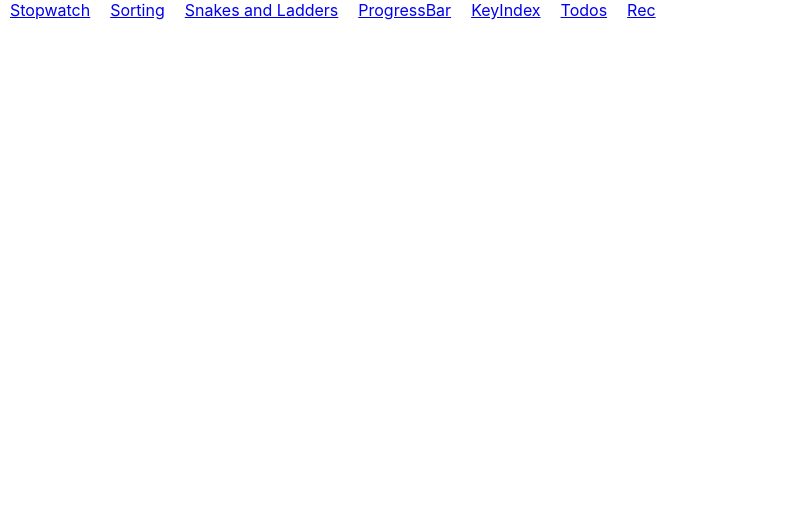
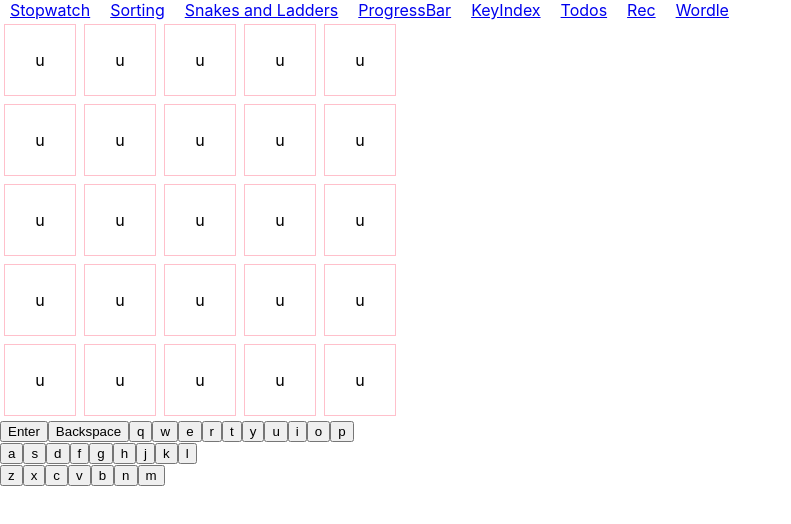
Before and after one commit to namratasaun/sorting, a React (Create React App) app: page /wordle in a window 1280 px wide. Shown: the top 524 px of the page, without its empty margins (0-791 px from the left). Built offline with nearby package versions, Linux system fonts and the light colour scheme.

Commit message:
added basic wordle

```diff
--- a/src/App.js
+++ b/src/App.js
@@ -8,6 +8,7 @@ import ProgressBar from './pages/ProgressBar';
 import KeyIndex from './pages/keyIndex';
 import Todos from './pages/todos';
 import RecursiveMenu from './pages/recursive';
+import Wordle from './games/wordle';
 
 const data = [
   {
@@ -52,6 +53,7 @@ function App() {
       <Link to='/keyIndex'>KeyIndex</Link>
       <Link to='/todos'>Todos</Link>
       <Link to='/rec'>Rec</Link>
+      <Link to='/wordle'>Wordle</Link>
       <Routes>
         <Route path='/stopwatch' element={<Stopwatch />} />
         <Route path='/sorting' element={<Sorting />} />
@@ -60,6 +62,7 @@ function App() {
         <Route path='/keyIndex' element={<KeyIndex />} />
         <Route path='/todos' element={<Todos />} />
         <Route path='/rec' element={<RecursiveMenu data={data} />} />
+        <Route path='/wordle' element={<Wordle />} />
       </Routes>
     </Fragment>
   );
--- /dev/null
+++ b/src/games/wordle/grid.js
@@ -0,0 +1,23 @@
+import styles from './grid.module.css';
+
+const MAX_LENGTH = 5;
+
+const Grid = ({ data }) => {
+  return (
+    <div>
+      {Array(MAX_LENGTH)
+        .fill(0)
+        .map((outer, outerInd) => (
+          <div className={styles.row}>
+            {Array(MAX_LENGTH)
+              .fill(0)
+              .map((inner, innerInd) => (
+                <div className={styles.gridBox}>{data[outerInd]?.[innerInd] || 'u'}</div>
+              ))}
+          </div>
+        ))}
+    </div>
+  );
+};
+
+export default Grid;
--- /dev/null
+++ b/src/games/wordle/grid.module.css
@@ -0,0 +1,13 @@
+.row {
+  display: flex;
+}
+
+.gridBox {
+  width: 70px;
+  height: 70px;
+  display: flex;
+  justify-content: center;
+  align-items: center;
+  border: 1px solid pink;
+  margin: 4px;
+}
--- /dev/null
+++ b/src/games/wordle/index.js
@@ -0,0 +1,55 @@
+import { useEffect, useState } from 'react';
+import Grid from './grid';
+import styles from './index.module.css';
+import Keyboard from './keyboard';
+import { wordList } from './wordlist';
+
+const MAX_LENGTH = 5;
+
+const Wordle = () => {
+  const [guess, setGuess] = useState(0);
+  const [error, setError] = useState('');
+  const [data, setData] = useState([]);
+
+  useEffect(() => {
+    console.log('errors', error);
+  }, [error]);
+
+  const keyPressed = (key) => {
+    let tempData = JSON.parse(JSON.stringify(data));
+
+    if (key === 'Backspace') {
+      console.log(tempData);
+      tempData[guess]?.splice(-1);
+      console.log(tempData);
+      return setData([...tempData]);
+    }
+    if (key === 'Enter') {
+      console.log(tempData[guess]);
+      if (tempData[guess].length < 5) {
+        return setError('Not enough letters');
+      }
+      if (wordList.indexOf(tempData[guess].join('')) === -1) {
+        return setError('Not in word list');
+      }
+      return setGuess((prevState) => prevState + 1);
+    }
+    if (tempData[guess]?.length >= 5) {
+      console.log('now returning');
+      return;
+    }
+    tempData[guess] = tempData[guess] ? [...tempData[guess], key] : [key];
+    console.log('guess', guess);
+    console.log(tempData);
+    setData(tempData);
+  };
+
+  return (
+    <div>
+      <Grid data={data} />
+      <Keyboard keyPressHandler={keyPressed} />
+    </div>
+  );
+};
+
+export default Wordle;
--- /dev/null
+++ b/src/games/wordle/keyboard.js
@@ -0,0 +1,48 @@
+const Keyboard = ({ keyPressHandler }) => {
+  const keyHandler = (ev) => {
+    console.log(ev.target.textContent);
+    keyPressHandler(ev.target.textContent);
+  };
+  return (
+    <div>
+      <div>
+        <button onClick={keyHandler}>Enter</button>
+        <button onClick={keyHandler}>Backspace</button>
+        <button onClick={keyHandler}>q</button>
+        <button onClick={keyHandler}>w</button>
+        <button onClick={keyHandler}>e</button>
+        <button onClick={keyHandler}>r</button>
+        <button onClick={keyHandler}>t</button>
+        <button onClick={keyHandler}>y</button>
+        <button onClick={keyHandler}>u</button>
+        <button onClick={keyHandler}>i</button>
+        <button onClick={keyHandler}>o</button>
+        <button onClick={keyHandler}>p</button>
+      </div>
+
+      <div>
+        <button onClick={keyHandler}>a</button>
+        <button onClick={keyHandler}>s</button>
+        <button onClick={keyHandler}>d</button>
+        <button onClick={keyHandler}>f</button>
+        <button onClick={keyHandler}>g</button>
+        <button onClick={keyHandler}>h</button>
+        <button onClick={keyHandler}>j</button>
+        <button onClick={keyHandler}>k</button>
+        <button onClick={keyHandler}>l</button>
+      </div>
+
+      <div>
+        <button onClick={keyHandler}>z</button>
+        <button onClick={keyHandler}>x</button>
+        <button onClick={keyHandler}>c</button>
+        <button onClick={keyHandler}>v</button>
+        <button onClick={keyHandler}>b</button>
+        <button onClick={keyHandler}>n</button>
+        <button onClick={keyHandler}>m</button>
+      </div>
+    </div>
+  );
+};
+
+export default Keyboard;
--- /dev/null
+++ b/src/games/wordle/toast.js
@@ -0,0 +1,5 @@
+const Toaster = () => {
+  return <div></div>;
+};
+
+export default Toaster;
--- /dev/null
+++ b/src/games/wordle/wordlist.js
@@ -0,0 +1 @@
+export const wordList = ['weary', 'teary'];
```
Also changed, not shown: src/games/wordle/index.module.css (added), 1 other file (tests, documents, lock files or other folders).
